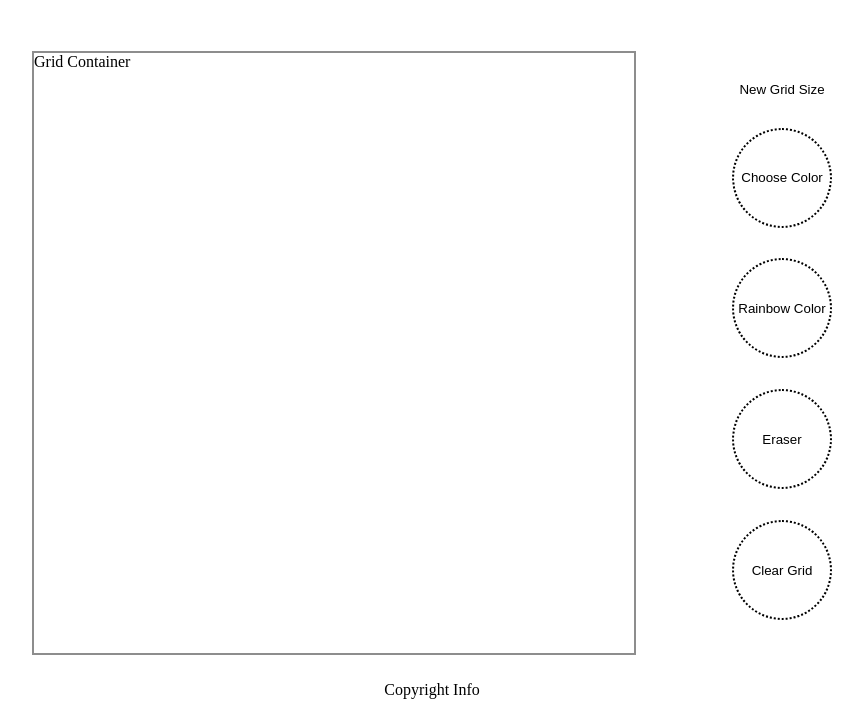
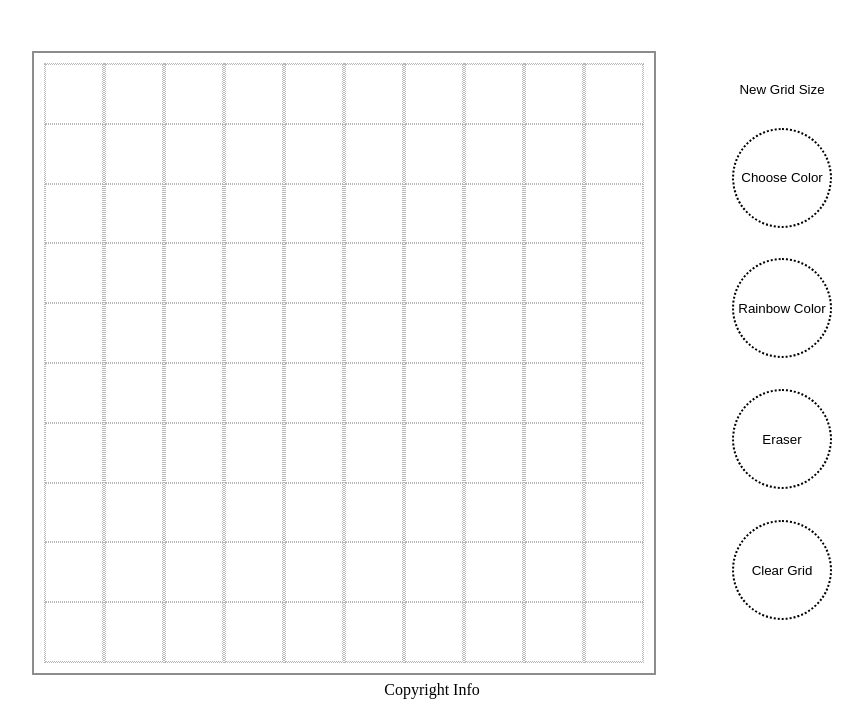
Before and after one commit to chardayneal/etchAsketch, a plain HTML site: page index.html in a window 1280 px wide. Shown: the part 74-800 px from the top of the page, without its empty margins (208-1071 px from the left). Drawn offline with Linux system fonts and the light colour scheme.

Commit message:
Create grid in container
created grid using js to make divs

```diff
--- a/index.html
+++ b/index.html
@@ -14,7 +14,7 @@
         </section>
         <section id="main">
             <div id="sketchArea">
-                <div id="grid-container">Grid Container</div>
+                <div id="grid-container"></div>
                 <div id="rightColumn">
                     <button id="newGrid">New Grid Size</button>
                     <button class="circle">
@@ -37,4 +37,5 @@
         </section>
     </body>
 
+    <script src="./script.js" defer></script>
 </html>
--- a/script.js
+++ b/script.js
@@ -0,0 +1,18 @@
+const container = document.getElementById('grid-container');
+
+let number = 10;
+for (let i = 0; i < number; i++) {
+    let gridRow = document.createElement('div');
+    gridRow.setAttribute('class', 'row');
+    (container.appendChild(gridRow)* 6);
+
+}
+
+const rows = document.querySelectorAll('.row');
+rows.forEach((row) => {
+    for (let i = 0; i < number; i++) {
+        let gridItem = document.createElement('div');
+        gridItem.setAttribute('class', 'row-column')
+        row.append(gridItem);
+    }
+});
--- a/styles.css
+++ b/styles.css
@@ -33,11 +33,24 @@ body {
     width: 600px;
     height: 600px;
     border: 2px solid rgba(0, 0, 0, 0.446);
+    padding: 10px;
+    display: flex;
 }
 
-#right-column {
-    width: 175px;
-    margin-right: 0;
+.row {
+    display: flex;
+    flex-direction: column;
+    flex-wrap: wrap;
+    flex: 1;
+    width: 580px;
+    border: 1px dotted rgb(184, 184, 184);
+}
+
+.row-column {
+    height: 580px;
+    border: 1px dotted rgb(184, 184, 184);
+    display: flex;
+    flex: 1;
 }
 
 .circle {
```
